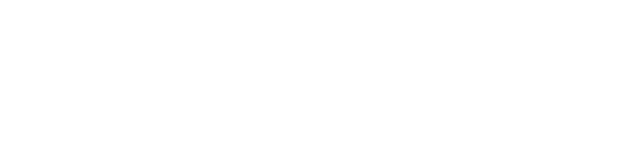
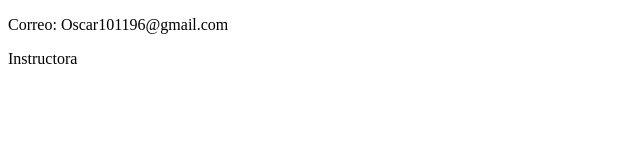
Before and after one commit to Oscar101196/sistema-de-registro, a plain HTML site: page index.html in a window 1280 px wide. Shown: the whole page, without its empty margins (0-640 px from the left). Drawn offline with Linux system fonts and the light colour scheme.

Commit message:
Agregue profesion

```diff
--- a/index.html
+++ b/index.html
@@ -6,6 +6,8 @@
     <title>Sistema de registro de Juegos</title>
 </head>
 <body>
+    <p>Correo: Oscar101196@gmail.com</p>
+    <p>Instructora</p>
 
 </body>
 </html>
```
